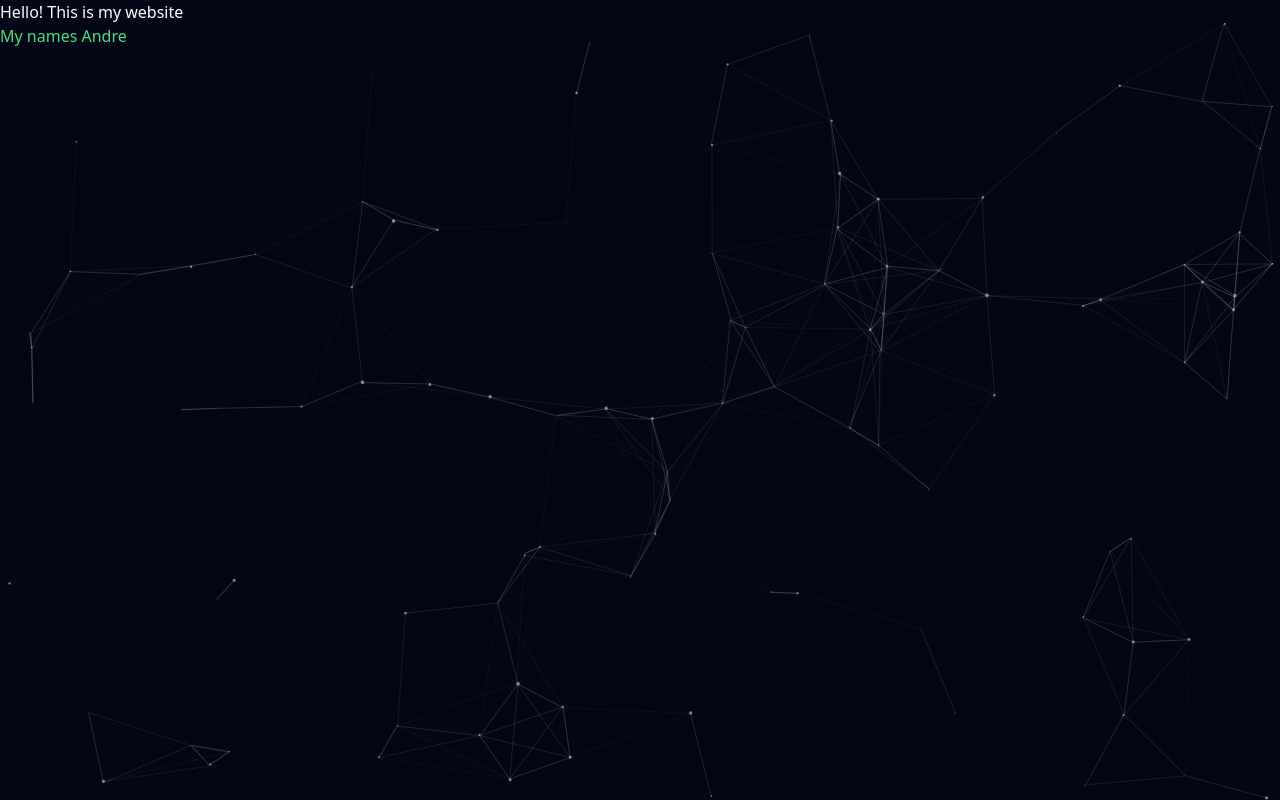
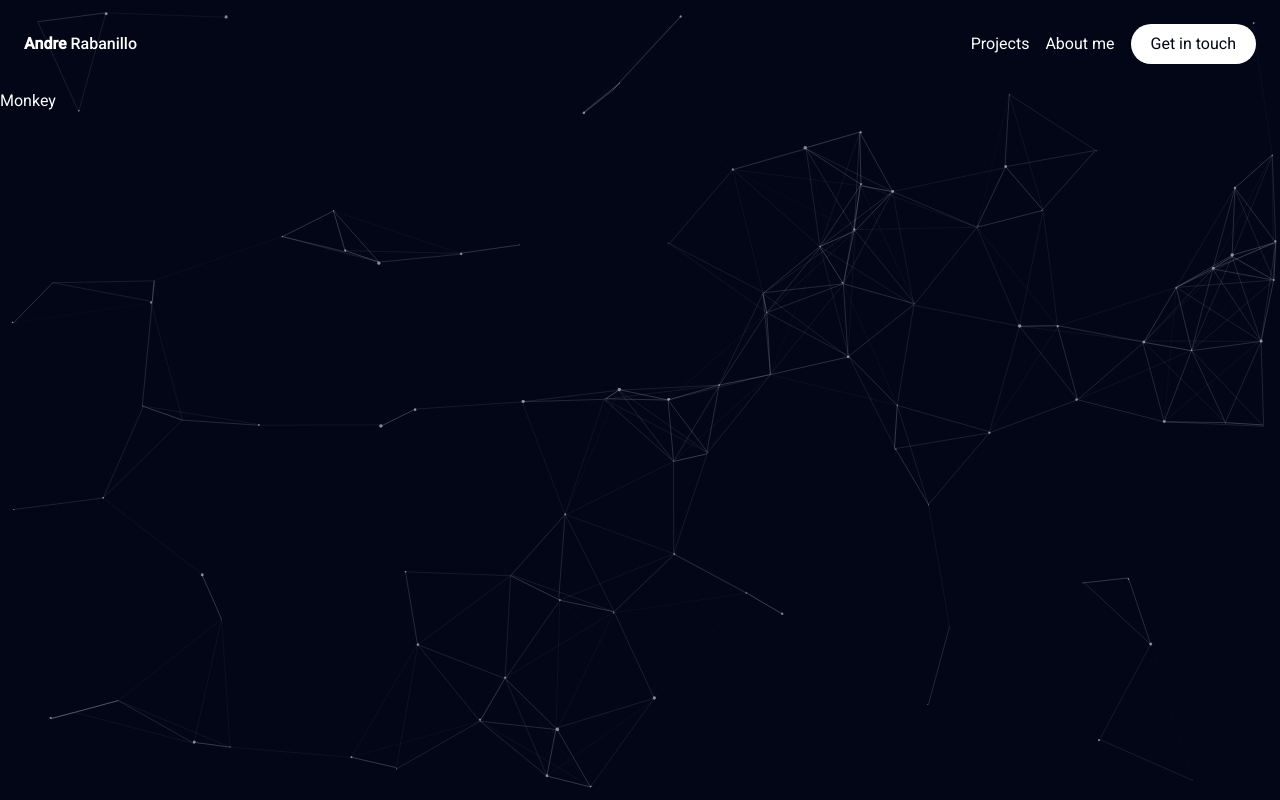
Before and after one commit to andrerabanillo/personalWebsite, a SvelteKit app: page / in a window 1280 px wide. Built offline with nearby package versions, Linux system fonts and the light colour scheme.

Commit message:
completed header

```diff
--- a/src/app.css
+++ b/src/app.css
@@ -1,3 +1,15 @@
 @tailwind base;
 @tailwind components;
 @tailwind utilities;
+
+html {
+    scroll-behavior: smooth;
+}
+
+* {
+    font-family: 'Roboto', sans-serif;
+}
+
+h1, h2, h3, .poppins {
+    font-family: 'Poppins,' sans-serif;
+}
--- /dev/null
+++ b/src/components/Header.svelte
@@ -0,0 +1,40 @@
+<script>
+    export let y;
+
+    export let tabs = [
+        { name: "Projects ", link: "#projects" },
+        { name: "About me", link: "#about" },
+
+    ];
+</script>
+
+<header
+    class={"sticky z-[10] top-0 duration-200 px-6 flex items-center justify-between border-b border-solid " +
+        (y > 0
+            ? " py-4 bg-slate-950 border-violet-950"
+            : " py-6 bg-transparent border-transparent")}
+>
+    <h1 class="font-medium">
+        <b class="font-bold poppins">Andre</b> <span class="">Rabanillo</span>
+    </h1>
+    <div class="sm:flex items-center gap-4 hidden">
+        {#each tabs as tab, index}
+            <a
+                href={tab.link}
+                class="duration-200 hover:text-violet-400"
+                target={index === 2 ? "_blank" : ""}
+            >
+                <p>{tab.name}</p>
+            </a>
+        {/each}
+
+        <button
+            class="blueShadow relative overflow-hidden px-5 py-2 group rounded-full bg-white text-slate-950"
+        >
+            <div
+                class="absolute top-0 right-full w-full h-full bg-violet-400 opacity-20 group-hover:translate-x-full z-0 duration-200"
+            />
+            <h4 class="relative z-9">Get in touch</h4>
+        </button>
+    </div>
+</header>
--- /dev/null
+++ b/src/components/Main.svelte
@@ -0,0 +1 @@
+Monkey
--- a/src/routes/+layout.svelte
+++ b/src/routes/+layout.svelte
@@ -1,5 +1,33 @@
 <script>
     import "../app.css";
+	import Footer from "../components/Footer.svelte";
+	import Header from "../components/Header.svelte";
+
+
+	let y;
+	let innerHeight = 0;
+	let innerWidth = 0;
+
+	function goTop() {
+		document.body.scrollIntoView()
+	}
 </script>
 
-  <slot />
+<div
+    class = "relative flex-col max-w-[1400px] mx-auto w-full text sm
+	sm: text base min-h-screen">
+
+	<div class = {"fixed bottom-0 w-full duration -200 flex p-10 z-[10]" + (
+		y > 0 ? ' opacity-full pointer-events-auto': 'pointer-events-none opacity-0'
+	)}>
+		<button on:click={goTop} class = "ml-auto rounded-full bg-slate-900 text-violet-400 px-3 sm-px-4 hover:bg-slate-800 cursor pointer">
+			<i class = "fa-solid fa-arrow-up grid place-items-center aspect-square" />
+		</button>
+
+	</div>
+	<Header y={y}/>
+	<slot />
+	<Footer/>
+</div>
+
+<svelte:window bind:scrollY={y} bind:innerHeight bind:innerWidth />
--- a/src/routes/+page.svelte
+++ b/src/routes/+page.svelte
@@ -1,2 +1,5 @@
-<h1>Hello! This is my website</h1>
-<p class = "text-green-400"> My names Andre</p>
+<script>
+    import Main from "../components/Main.svelte";
+</script>
+
+<Main/>
```
Also changed, not shown: src/components/Footer.svelte (added), src/components/Step.svelte (added).
